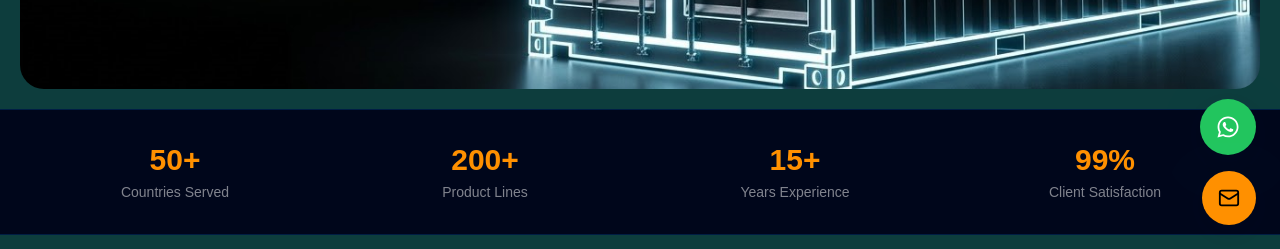
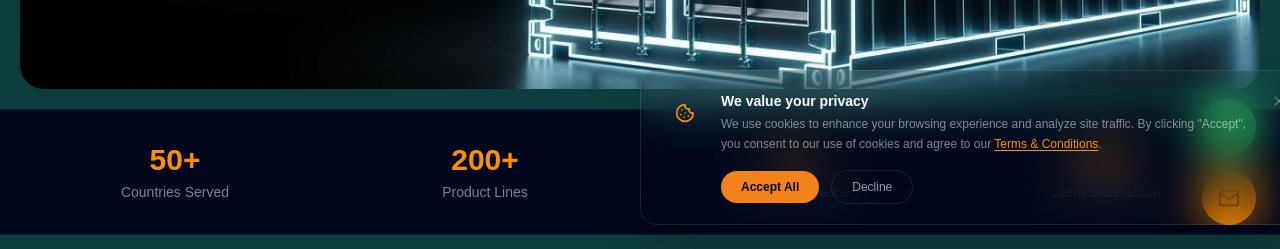
Before and after one commit to abhilash-rajora/export_site, a React (Vite) app in the folder frontend/: page / in a window 1280 px wide. Shown: the part 551-800 px from the top of the page. Built offline with nearby package versions, Linux system fonts and the light colour scheme; no server answers.

Commit message:
added google analystics

```diff
--- a/frontend/index.html
+++ b/frontend/index.html
@@ -6,6 +6,15 @@
     <title>We Exports | Trusted Global Export Partner</title>
     <meta name="description" content="Your Trusted Global Export Partner. Connecting quality products from across the world to international markets." />
     <meta name="keywords" content="export, global trade, products, international markets" />
+
+    <!-- Google Analytics -->
+    <script async src="https://www.googletagmanager.com/gtag/js?id=G-FHPMSX3KN1"></script>
+    <script>
+      window.dataLayer = window.dataLayer || [];
+      function gtag(){dataLayer.push(arguments);}
+      gtag('js', new Date());
+      gtag('config', 'G-FHPMSX3KN1');
+    </script>
 
     <!-- Open Graph -->
     <meta property="og:title" content="We Exports | Your Trusted Global Export Partner" />
@@ -27,6 +36,7 @@
     <link rel="icon" type="image/png" sizes="16x16" href="/favicon_io/favicon-16x16.png">
     <link rel="manifest" href="/favicon_io/site.webmanifest">
     <link rel="icon" href="/favicon_io/favicon.ico">
+
   </head>
   <body>
     <div id="root"></div>
--- a/frontend/src/App.tsx
+++ b/frontend/src/App.tsx
@@ -18,6 +18,8 @@ import AdminSeoPage from './pages/admin/AdminSeoPage';
 import CreateAdminPage from './pages/admin/CreateAdminPage';
 import ScrollToTop from './components/ScrollToTop';
 import TermsPage from './pages/TermsPage';
+import CookieBanner from './components/CookieBanner';
+
 
 
 
@@ -28,6 +30,7 @@ const rootRoute = createRootRoute({
       <ScrollToTop />
       <Outlet />
       <Toaster position="top-right" richColors  />
+      <CookieBanner />
     </>
   ),
 });
--- /dev/null
+++ b/frontend/src/components/CookieBanner.tsx
@@ -0,0 +1,90 @@
+import { motion, AnimatePresence } from 'framer-motion';
+import { useState, useEffect } from 'react';
+import { Link } from '@tanstack/react-router';
+import { Cookie, X } from 'lucide-react';
+
+export default function CookieBanner() {
+  const [visible, setVisible] = useState(false);
+
+  useEffect(() => {
+    const accepted = localStorage.getItem('cookie_consent');
+    if (!accepted) {
+      // Small delay before showing
+      const timer = setTimeout(() => setVisible(true), 1500);
+      return () => clearTimeout(timer);
+    }
+  }, []);
+
+  const handleAccept = () => {
+    localStorage.setItem('cookie_consent', 'accepted');
+    setVisible(false);
+  };
+
+  const handleDecline = () => {
+    localStorage.setItem('cookie_consent', 'declined');
+    setVisible(false);
+  };
+
+  return (
+    <AnimatePresence>
+      {visible && (
+        <motion.div
+          initial={{ y: 100, opacity: 0 }}
+          animate={{ y: 0, opacity: 1 }}
+          exit={{ y: 100, opacity: 0 }}
+          transition={{ duration: 0.5, ease: [0.25, 0.46, 0.45, 0.94] }}
+          className="fixed bottom-6 left-1/2 -translate-x-1/2 z-[9998] w-[95vw] max-w-2xl"
+        >
+          <div className="bg-navy-900/95 backdrop-blur-xl border border-white/10 rounded-2xl shadow-2xl px-6 py-5"
+            style={{ WebkitBackdropFilter: 'blur(20px)' }}
+          >
+            <div className="flex items-start gap-4">
+
+              {/* Icon */}
+              <div className="w-10 h-10 rounded-xl bg-gold-500/20 flex items-center justify-center flex-shrink-0 mt-0.5">
+                <Cookie className="w-5 h-5 text-gold-400" />
+              </div>
+
+              {/* Text */}
+              <div className="flex-1 min-w-0">
+                <p className="text-white font-semibold text-sm mb-1">
+                  We value your privacy
+                </p>
+                <p className="text-white/50 text-xs leading-relaxed">
+                  We use cookies to enhance your browsing experience and analyze site traffic. By clicking "Accept", you consent to our use of cookies and agree to our{' '}
+                  <Link to="/terms" className="text-gold-400 hover:text-gold-300 underline underline-offset-2" onClick={handleAccept}>
+                    Terms & Conditions
+                  </Link>.
+                </p>
+              </div>
+
+              {/* Close */}
+              <button
+                onClick={handleDecline}
+                className="text-white/30 hover:text-white/60 transition-colors flex-shrink-0 mt-0.5"
+              >
+                <X className="w-4 h-4" />
+              </button>
+            </div>
+
+            {/* Buttons */}
+            <div className="flex items-center gap-3 mt-4 ml-14">
+              <button
+                onClick={handleAccept}
+                className="px-5 py-2 rounded-full bg-gold-500 hover:bg-gold-400 text-navy-900 text-xs font-bold transition-colors"
+              >
+                Accept All
+              </button>
+              <button
+                onClick={handleDecline}
+                className="px-5 py-2 rounded-full border border-white/10 hover:border-white/20 text-white/60 hover:text-white text-xs font-medium transition-colors"
+              >
+                Decline
+              </button>
+            </div>
+          </div>
+        </motion.div>
+      )}
+    </AnimatePresence>
+  );
+}
```
